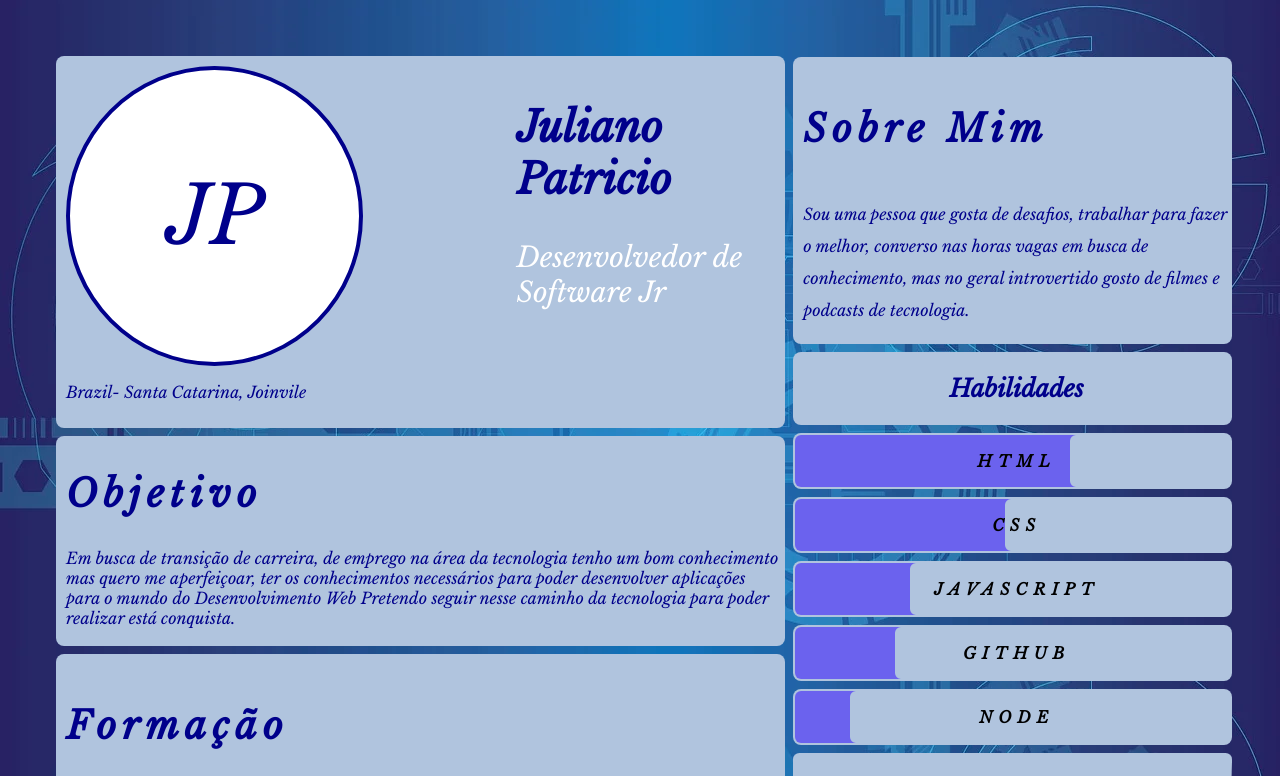
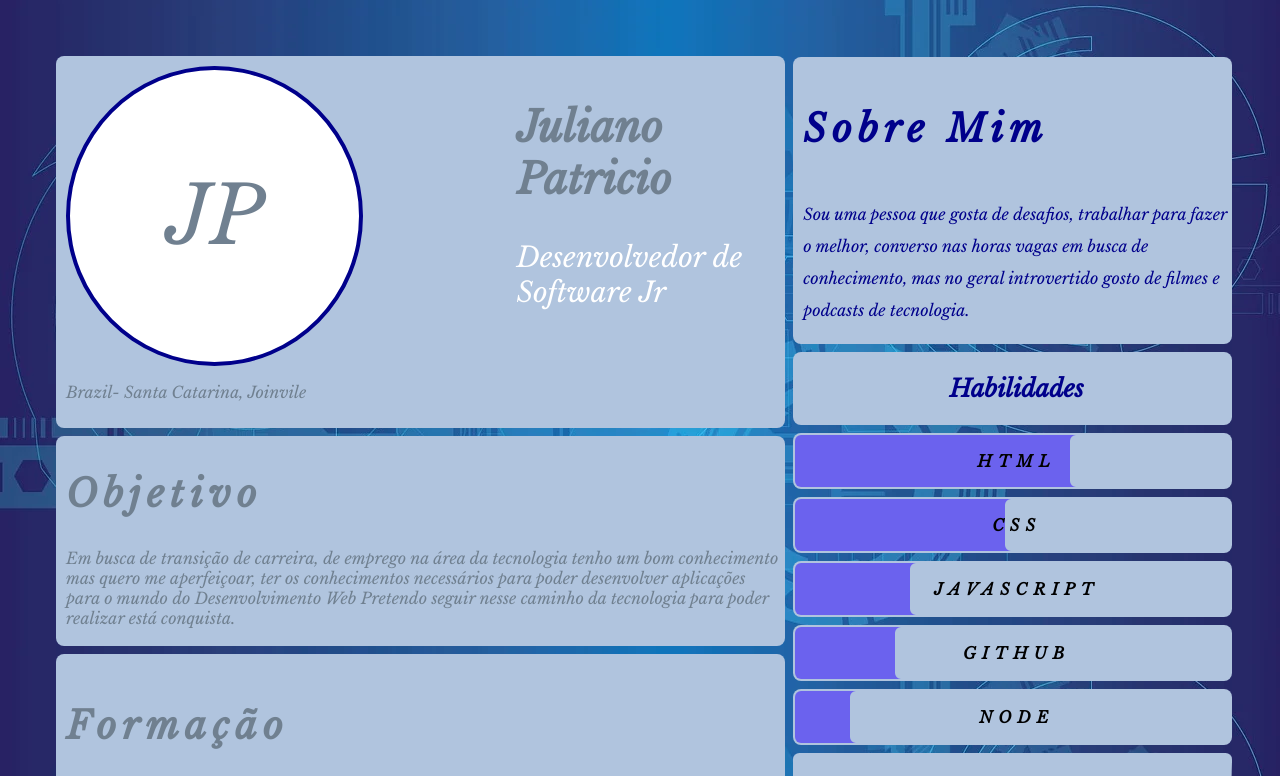
Before and after one commit to Julianooutlook/curriculo, a plain HTML site: page index.html in a window 1280 px wide. Shown: the top 776 px of the page. Drawn offline with nearby package versions, Linux system fonts and the light colour scheme.

Commit message:
Update style.css

```diff
--- a/css/style.css
+++ b/css/style.css
@@ -20,7 +20,7 @@ body {
     display: flex;
     flex-direction: column;
     padding: 8px;
-    color: #00008B;
+    color: #708090;
     margin-left: 48px;
 }
 
```
